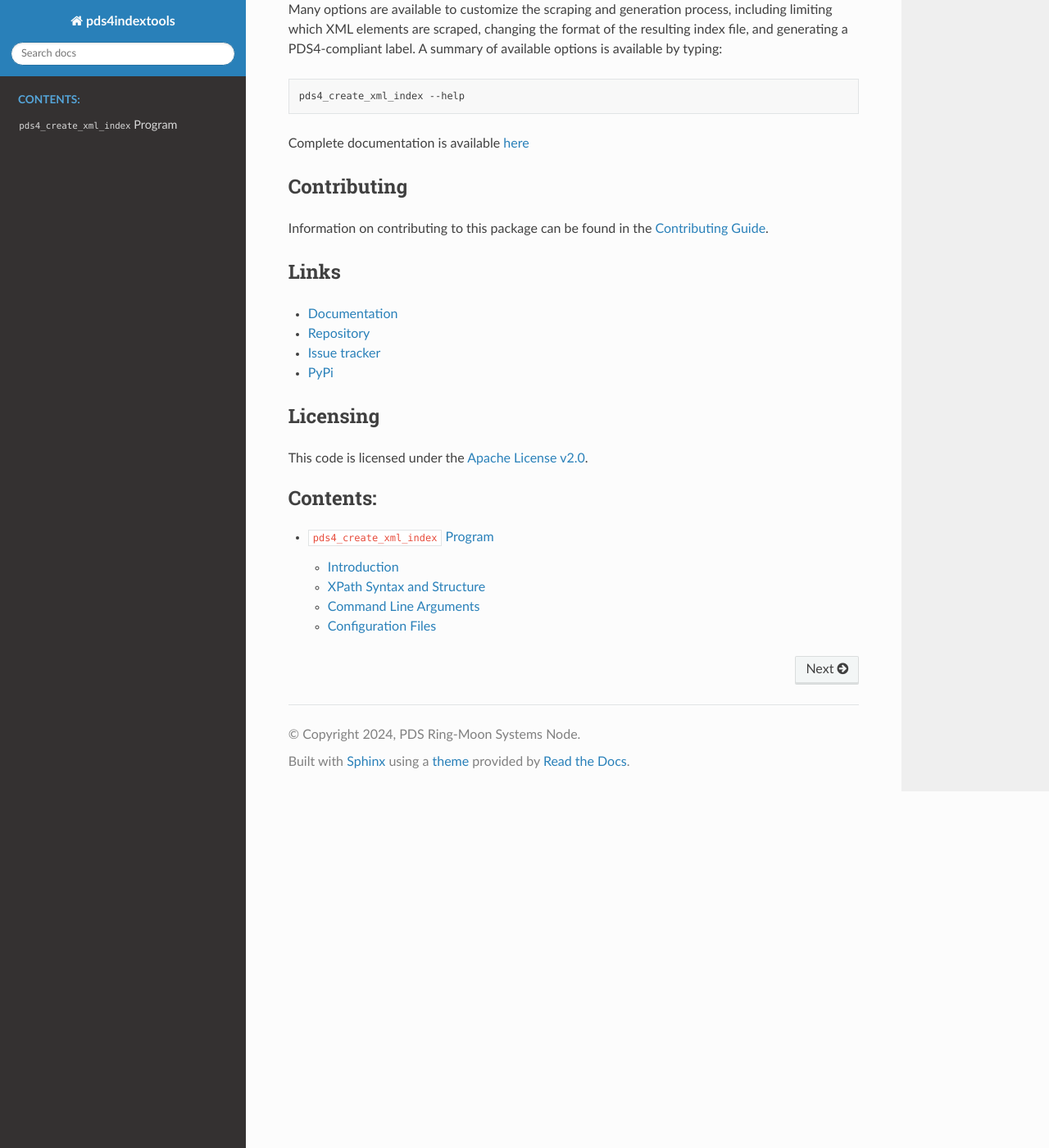
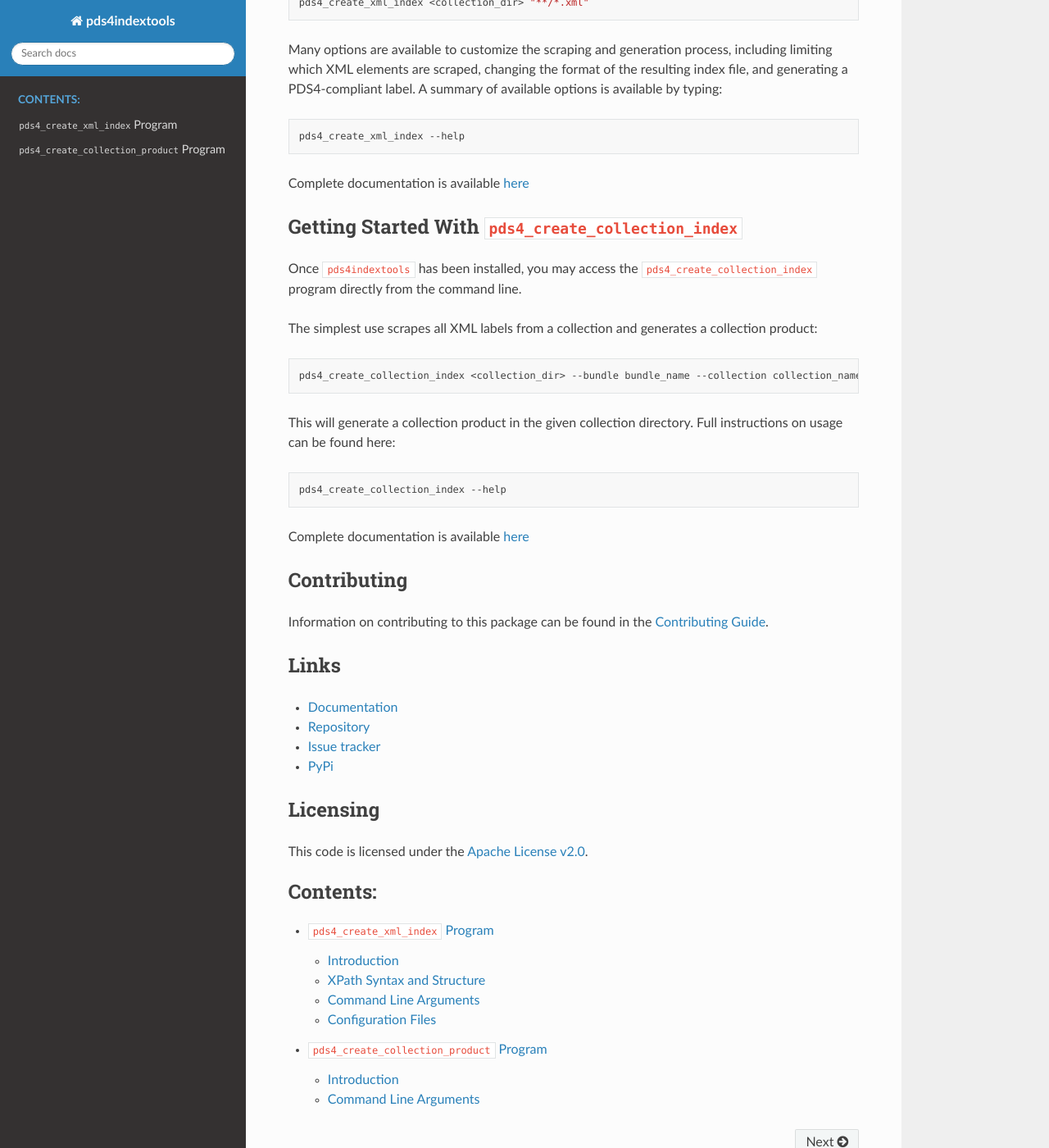
Before and after one commit to SETI/rms-pds4indextools, a Sphinx documentation site: the page built from docs/index.rst, in a window 1280 px wide and 1400 px high, scrolled down 1045 px. Shown: the whole window at 82% size. Built offline with Sphinx 7.4.7 and the Read the Docs theme 2.0.0, drawn with Linux system fonts in a browser that asks for light colours; some of the changed text lies outside the part shown.

Commit message:
Making changes according to pull request

````diff
--- a/README.md
+++ b/README.md
@@ -33,6 +33,8 @@ The following tools are currently available:
 - [`pds4_create_xml_index`](https://rms-pds4indextools.readthedocs.io/en/latest/pds4_create_xml_index.html):
   A command-line program to scrape information from a series of PDS4 XML labels, usually
   in a single collection, and generate a summary index file.
+- [`pds4_create_collection_index`](https://rms-pds4indextools.readthedocs.io/en/latest/pds4_create_collection_index.html):
+  A command-line program to create collection products for collections of PDS4 XML labels.
 
 # Installation
 
@@ -78,6 +80,28 @@ pds4_create_xml_index --help
 Complete documentation is available [here](https://rms-pds4indextools.readthedocs.io/en/latest/pds4_create_xml_index.html)
 
 
+# Getting Started With [`pds4_create_collection_index`](https://rms-pds4indextools.readthedocs.io/en/latest/pds4_create_collection_index.html)
+
+Once `pds4indextools` has been installed, you may access the
+[`pds4_create_collection_index`](https://rms-pds4indextools.readthedocs.io/en/latest/pds4_create_collection_index.html)
+program directly from the command line.
+
+The simplest use scrapes all XML labels from a collection and generates a collection product:
+
+```sh
+pds4_create_collection_index <collection_dir> --bundle bundle_name --collection collection_name
+```
+
+This will generate a collection product in the given collection directory. Full
+instructions on usage can be found here:
+
+```sh
+pds4_create_collection_index --help
+```
+
+Complete documentation is available [here](https://rms-pds4indextools.readthedocs.io/en/latest/pds4_create_xml_index.html)
+
+
 # Contributing
 
 Information on contributing to this package can be found in the
--- a/docs/index.rst
+++ b/docs/index.rst
@@ -15,3 +15,4 @@ Welcome to ``pds4indextools``'s documentation!
    :caption: Contents:
 
    pds4_create_xml_index
+   pds4_create_collection_product
````
Also changed, not shown: docs/pds4_create_collection_product.rst (+11 -3 lines), 1 other file.
